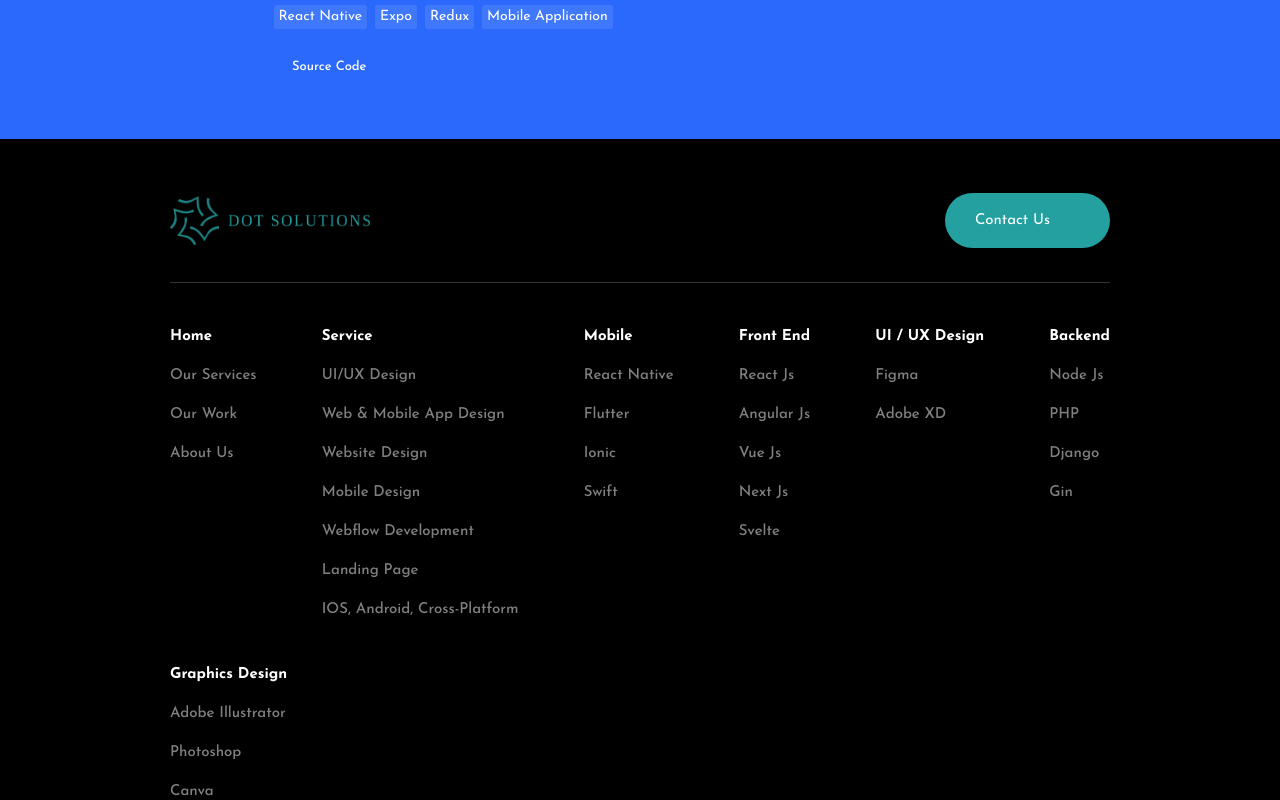
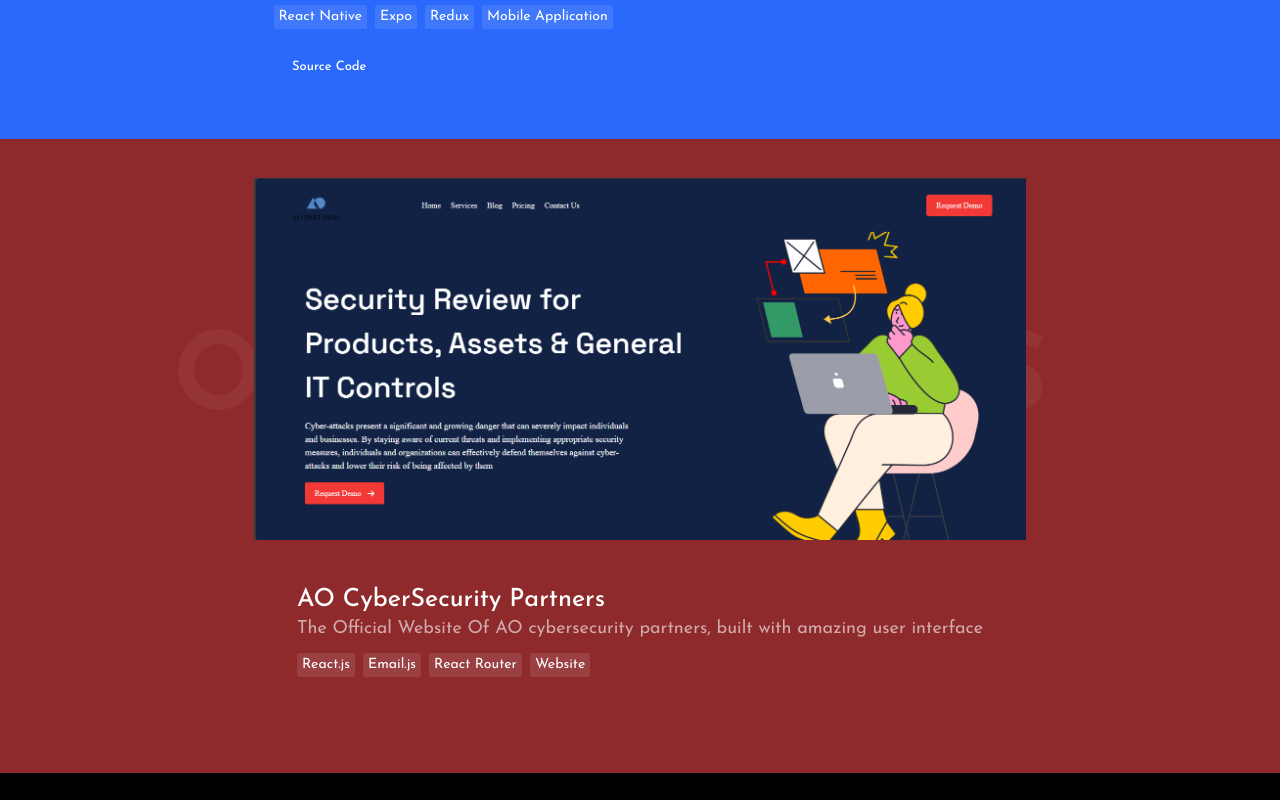
Before and after one commit to DOT-Solutions-Ltd/portfolio, a React (Vite) app: page /works in a window 1280 px wide. Shown: the part 9320-10120 px from the top of the page. Built offline with nearby package versions, Linux system fonts and the light colour scheme; some icons are missing.

Commit message:
new portfolio data

```diff
--- a/src/Components/NavBar/NavBar.css
+++ b/src/Components/NavBar/NavBar.css
@@ -121,6 +121,7 @@
         background-color: #0000000D;
         border-radius: 3px;
         padding: 8px 16px;
+        cursor: pointer;
     }
     .nav-mobile-contact-button {
         all: unset;
@@ -198,6 +199,7 @@
         background-color: #0000000D;
         border-radius: 3px;
         padding: 8px 16px;
+        cursor: pointer;
     }
     .nav-mobile-contact-button {
         all: unset;
--- a/src/Pages/OurWorkPage/OurWork.css
+++ b/src/Pages/OurWorkPage/OurWork.css
@@ -139,6 +139,8 @@
     cursor: pointer;
 }
 .ow-icon {
+    width: 25px;
+    height: 25px;
     transition: opacity 0.25s ease;
 }
 .ow-section2-content1-sample:hover .ow-icon {
--- a/src/data.js
+++ b/src/data.js
@@ -13,6 +13,8 @@
 import Portfolio9 from "./assets/ow-image21.png";
 import Portfolio10 from "./assets/ow-image22.png";
 import Portfolio11 from "./assets/ow-image12.jpeg";
+import Portfolio12 from "./assets/Screenshot (157).png"
+
 export const navLinks = [
     {
         id: 1,
@@ -293,4 +295,19 @@
         sourceCode: "https://github.com/boluwatifeajayi/astra-app",
         backgroundColor: ""
     },
+    {
+        id: 11,
+        image: Portfolio12,
+        title: "AO CyberSecurity Partners",
+        content: "The Official Website Of AO cybersecurity partners, built with amazing user interface",
+        devTags: [
+            { tag: "React.js" },
+            { tag: "Email.js" },
+            { tag: "React Router" },
+            { tag: "Website"}
+        ],
+        projectLink: "",
+        sourceCode: "",
+        backgroundColor: "#8F2A2C"
+    },
 ]
--- a/src/index.css
+++ b/src/index.css
@@ -19,7 +19,7 @@
 body {
   margin: 0;
   min-width: 320px;
-
+  overflow-x: hidden;
 }
 
 /**! MOBILE PHONE SCREENS DO NOT TOUCH*/
```
Also changed, not shown: src/assets/Screenshot (157).png (added).
